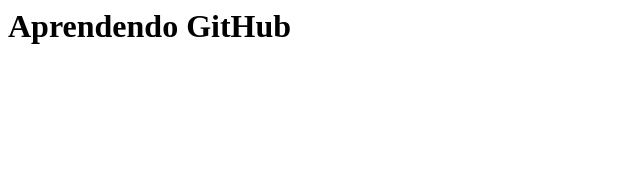
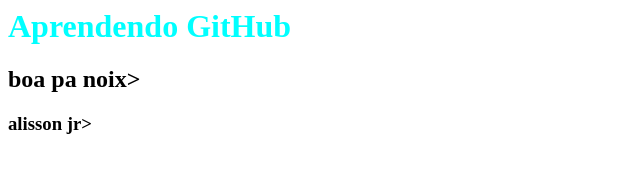
Before and after one commit to alissonjunior27/meu-site, a plain HTML site: page index.html in a window 1280 px wide. Shown: the whole page, without its empty margins (0-640 px from the left). Drawn offline with Linux system fonts and the light colour scheme.

Commit message:
Atualização

```diff
--- a/estilos.css
+++ b/estilos.css
@@ -0,0 +1,3 @@
+h1 {
+        color: cyan
+}
--- a/index.html
+++ b/index.html
@@ -5,5 +5,7 @@
     </head>
     <body>
         <h1>Aprendendo GitHub</h1>
+        <h2>boa pa noix>
+        <h3>alisson jr>
     </body>
 </html>
```
